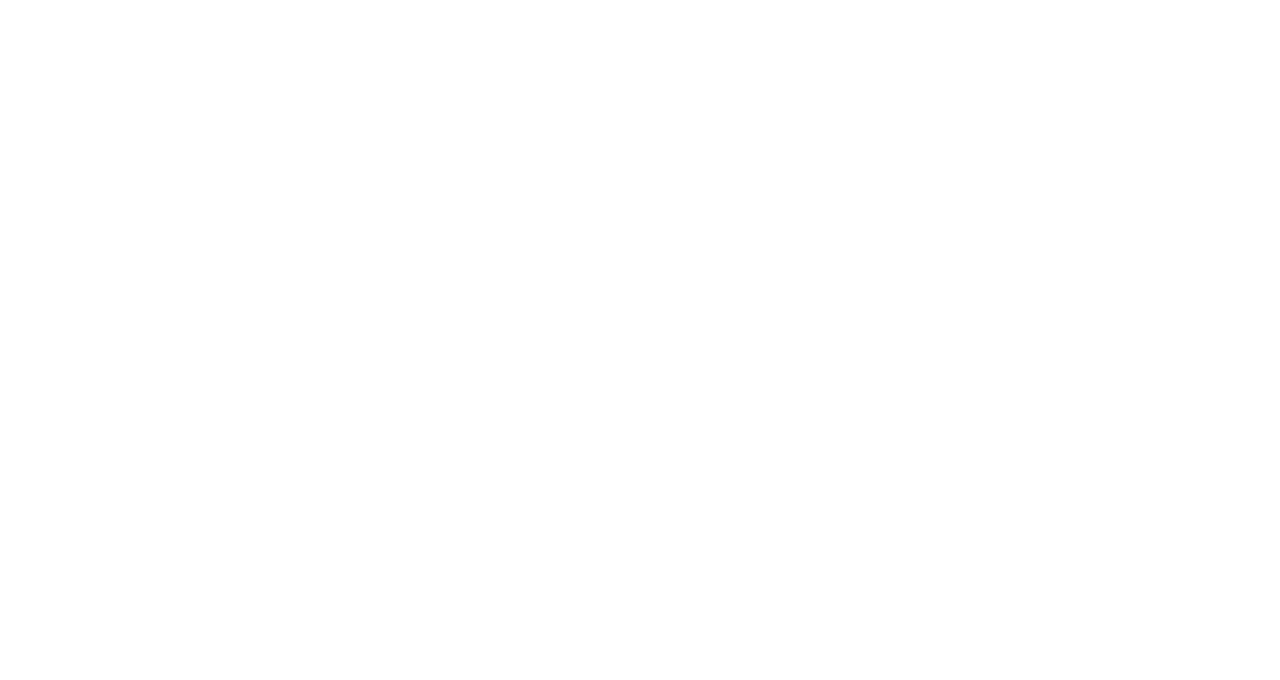
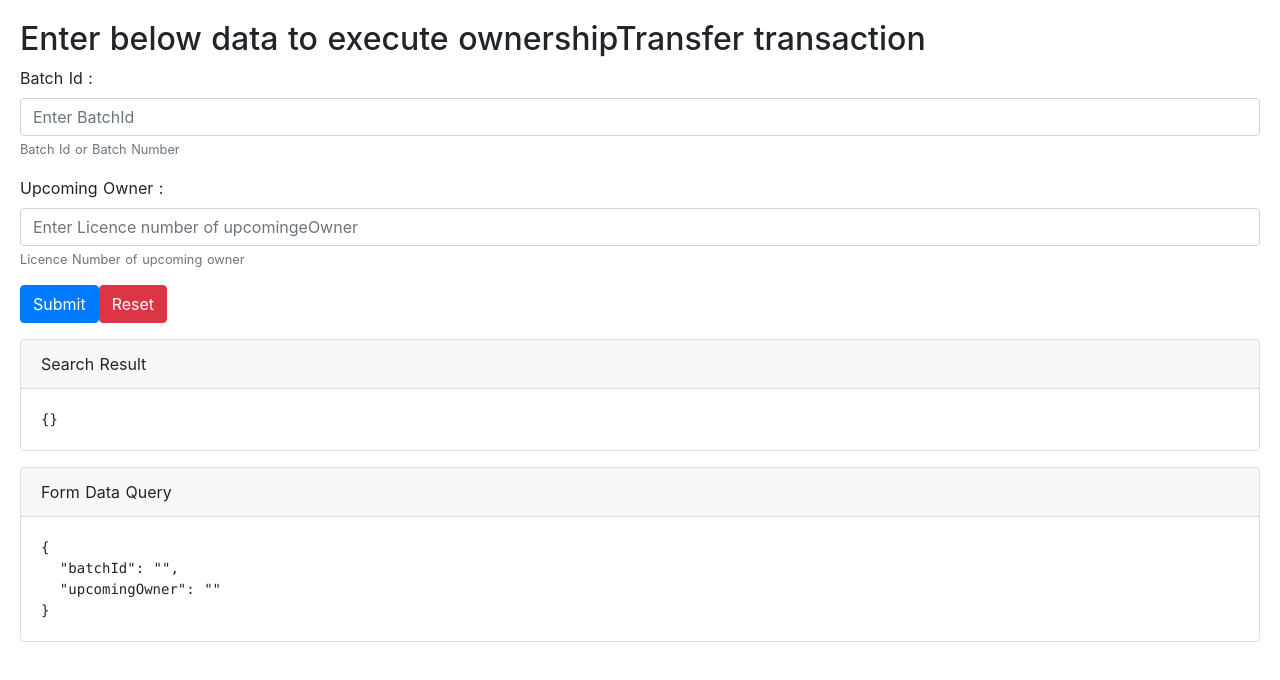
Before and after one commit to pwnsoni/pharmaceutical-supply-chain, a Nuxt app in the folder pharma-chain/: page /ownershipTransfer in a window 1280 px wide. Before the commit this address had no page. Shown: the top 680 px of the page. Built offline with nearby package versions, Linux system fonts and the light colour scheme.

Commit message:
added arguments.txt

```diff
--- a/pharma-chain/pages/index.vue
+++ b/pharma-chain/pages/index.vue
@@ -16,15 +16,17 @@
         >
           Trace Using BatchId
         </a>
-        <br>
-        <br>
         <a
-          href="/addParticipant"
+          href="/ownershipTransfer"
           target="_blank"
           class="button--green"
         >
-          Add Participant
+          Ownership Transfer
         </a>
+
+        <br>
+        <br>
+
         <a
           href="/api/query"
           target="_blank"
@@ -49,9 +51,24 @@
           Search Medicines
         </a>
 
+        <a
+          href="/queryByKey"
+          target="_blank"
+          class="button--grey"
+        >
+          Retrieve by key
+        </a>
+
        <br>
 
         <br>
+        <a
+          href="/addParticipant"
+          target="_blank"
+          class="button--green"
+        >
+          Add Participant
+        </a>
          <a
           href="/addmedicine"
           target="_blank"
--- /dev/null
+++ b/pharma-chain/pages/ownershipTransfer.vue
@@ -0,0 +1,115 @@
+<template>
+  <div style="padding : 20px">
+    <div>
+      <h2 class="subtitle">
+        Enter below data to execute ownershipTransfer transaction
+      </h2>
+
+    <b-form @submit="onSubmit" @reset="onReset">
+
+      <b-form-group
+        id="input-group-1"
+        label="Batch Id :"
+        label-for="input-1"
+        description="Batch Id or Batch Number"
+      >
+        <b-form-input
+          id="input-1"
+          v-model="form.batchId"
+          type="text"
+
+          placeholder="Enter BatchId "
+        ></b-form-input>
+      </b-form-group>
+
+      <b-form-group
+        id="input-group-1"
+        label="Upcoming Owner :"
+        label-for="input-1"
+        description="Licence Number of upcoming owner"
+      >
+        <b-form-input
+          id="input-1"
+          v-model="form.upcomingOwner"
+          type="text"
+
+          placeholder="Enter Licence number of upcomingeOwner "
+        ></b-form-input>
+      </b-form-group>
+
+
+      <b-button type="submit" variant="primary" v-if="!spin">Submit</b-button>
+      <b-button type="reset" variant="danger" v-if="!spin">Reset</b-button>
+    </b-form>
+
+    <div v-if="spin">
+  <b-spinner label="Loading..."></b-spinner>
+</div>
+
+    </div>
+    <b-card class="mt-3" header="Search Result" v-if="show" >
+      <pre class="m-0">{{ x }}</pre>
+    </b-card>
+<div>
+    <div>
+        <b-card class="mt-3" header="Form Data Query">
+      <pre class="m-0">{{ form }}</pre>
+    </b-card>
+    </div>
+</div>
+
+  </div>
+
+</template>
+
+<script>
+  export default {
+    data() {
+      return {
+        form: {
+          batchId : '',
+          upcomingOwner : ''
+        },
+        x: {},
+        show: true,
+        spin: false
+      }
+    },
+    methods: {
+
+      async onSubmit(evt) {
+        evt.preventDefault()
+        this.spin = true
+        if (confirm(JSON.stringify(this.form))){
+
+           // this x contains the query result but to show it on browser use something good such as a
+            // component where ypu can
+            // pass this object and that component can show it on
+            // browser and the component can be used later for other purposes as well.
+
+          this.x = await this.$axios.$post('/api/ownershipTransfer', this.form);
+          alert(this.x);
+          this.spin = false;
+
+        //   this.$router.push('/')
+        }
+      },
+
+      onReset(evt) {
+        evt.preventDefault()
+        // Reset our form values
+          this.form.batchId = '',
+          // this.form.checked = []
+        // Trick to reset/clear native browser form validation state
+          this.x = {}
+        //   this.$nextTick(() => {
+        //   this.show = true
+        // })
+      }
+    }
+  }
+</script>
+
+<style>
+
+</style>
--- /dev/null
+++ b/pharma-chain/pages/queryByKey.vue
@@ -0,0 +1,101 @@
+<template>
+  <div style="padding : 20px">
+    <div>
+      <h2 class="subtitle">
+        Enter id to search the value from the ledger (Database of blockchain)
+      </h2>
+
+    <b-form @submit="onSubmit" @reset="onReset">
+
+      <b-form-group
+        id="input-group-1"
+        label="id :"
+        label-for="input-1"
+        description="unique id to retrieve the value from ledger"
+      >
+        <b-form-input
+          id="input-1"
+          v-model="form.id"
+          type="text"
+
+          placeholder="Enter id "
+        ></b-form-input>
+      </b-form-group>
+
+
+      <b-button type="submit" variant="primary" v-if="!spin">Submit</b-button>
+      <b-button type="reset" variant="danger" v-if="!spin">Reset</b-button>
+    </b-form>
+
+    <div v-if="spin">
+  <b-spinner label="Loading..."></b-spinner>
+</div>
+
+    </div>
+    <b-card class="mt-3" header="Search Result" v-if="show" >
+      <pre class="m-0">{{ x }}</pre>
+    </b-card>
+<div>
+    <div>
+        <b-card class="mt-3" header="Form Data Query">
+      <pre class="m-0">{{ form }}</pre>
+    </b-card>
+    </div>
+</div>
+
+  </div>
+
+</template>
+
+<script>
+  export default {
+    data() {
+      return {
+        form: {
+          id : ''
+        },
+        x: {},
+        show: true,
+        spin: false
+      }
+    },
+    methods: {
+
+      async onSubmit(evt) {
+        evt.preventDefault()
+        this.spin = true
+        if (confirm(JSON.stringify(this.form))){
+
+           // this x contains the query result but to show it on browser use something good such as a
+            // component where ypu can
+            // pass this object and that component can show it on
+            // browser and the component can be used later for other purposes as well.
+
+          this.x = await this.$axios.$get('/api/queryByKey/' + this.form.id);
+          if (this.x.length == 0){
+              alert("no records found of this particular batch")
+          }
+          this.spin = false;
+
+        //   this.$router.push('/')
+        }
+      },
+
+      onReset(evt) {
+        evt.preventDefault()
+        // Reset our form values
+          this.form.batchId = '',
+          // this.form.checked = []
+        // Trick to reset/clear native browser form validation state
+          this.x = {}
+        //   this.$nextTick(() => {
+        //   this.show = true
+        // })
+      }
+    }
+  }
+</script>
+
+<style>
+
+</style>
```
Also changed, not shown: pharma-chain/blockchainClient.js (+12 -0 lines), 1 other file (tests, documents, lock files or other folders).
